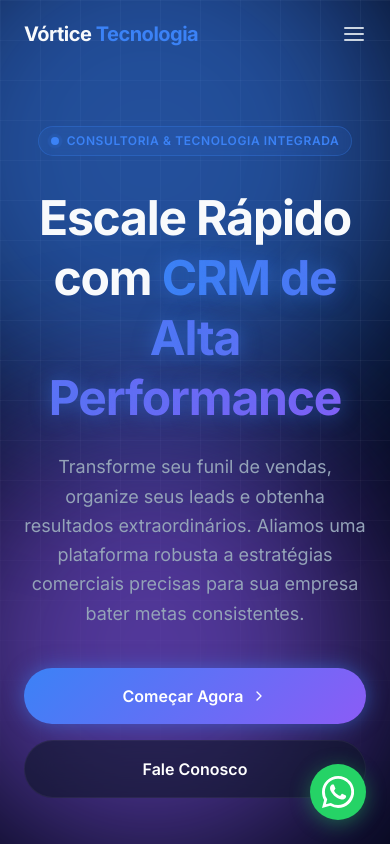
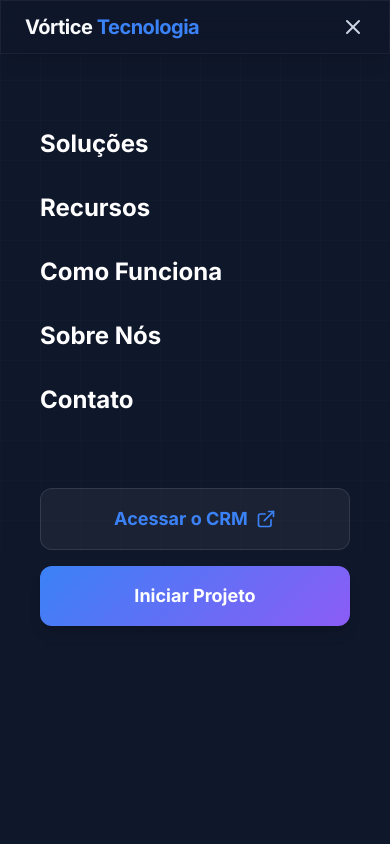
Before and after one commit to gustavoadonaicardoso/gustavoadonai, a React (Vite) app: page / in a window 390 px wide. Both pictures are taken after a click on the button 354 px from the left and 34 px from the top of the page. Shown: the top 844 px of the page. Built offline with nearby package versions, Linux system fonts and the light colour scheme.

Commit message:
feat: implement mobile navigation menu

```diff
--- a/src/App.tsx
+++ b/src/App.tsx
@@ -18,7 +18,9 @@ const ShieldIcon = ({ className }: { className?: string }) => (
 const MenuIcon = ({ className }: { className?: string }) => (
   <svg className={className} xmlns="http://www.w3.org/2000/svg" width="24" height="24" viewBox="0 0 24 24" fill="none" stroke="currentColor" strokeWidth="2" strokeLinecap="round" strokeLinejoin="round"><line x1="3" y1="12" x2="21" y2="12"></line><line x1="3" y1="6" x2="21" y2="6"></line><line x1="3" y1="18" x2="21" y2="18"></line></svg>
 );
-
+const XIcon = ({ className }: { className?: string }) => (
+  <svg className={className} xmlns="http://www.w3.org/2000/svg" width="24" height="24" viewBox="0 0 24 24" fill="none" stroke="currentColor" strokeWidth="2" strokeLinecap="round" strokeLinejoin="round"><line x1="18" y1="6" x2="6" y2="18"></line><line x1="6" y1="6" x2="18" y2="18"></line></svg>
+);
 const ExternalLinkIcon = ({ className }: { className?: string }) => (
   <svg className={className} xmlns="http://www.w3.org/2000/svg" width="24" height="24" viewBox="0 0 24 24" fill="none" stroke="currentColor" strokeWidth="2" strokeLinecap="round" strokeLinejoin="round"><path d="M18 13v6a2 2 0 0 1-2 2H5a2 2 0 0 1-2-2V8a2 2 0 0 1 2-2h6"></path><polyline points="15 3 21 3 21 9"></polyline><line x1="10" y1="14" x2="21" y2="3"></line></svg>
 );
@@ -39,6 +41,7 @@ const WhatsAppIcon = ({ className }: { className?: string }) => (
 
 const Navbar = ({ navigate, currentPath }: { navigate: (path: string) => void, currentPath: string }) => {
   const [scrolled, setScrolled] = useState(false);
+  const [isMenuOpen, setIsMenuOpen] = useState(false);
 
   useEffect(() => {
     const handleScroll = () => setScrolled(window.scrollY > 20);
@@ -46,7 +49,16 @@ const Navbar = ({ navigate, currentPath }: { navigate: (path: string) => void, c
     return () => window.removeEventListener('scroll', handleScroll);
   }, []);
 
+  useEffect(() => {
+    if (isMenuOpen) {
+      document.body.style.overflow = 'hidden';
+    } else {
+      document.body.style.overflow = 'unset';
+    }
+  }, [isMenuOpen]);
+
   const navLinkClick = (e: React.MouseEvent<HTMLAnchorElement>, hash: string) => {
+    setIsMenuOpen(false);
     if (currentPath !== '/') {
       e.preventDefault();
       navigate('/');
@@ -57,29 +69,36 @@ const Navbar = ({ navigate, currentPath }: { navigate: (path: string) => void, c
     }
   };
 
+  const handleMobileNavigate = (path: string) => {
+    setIsMenuOpen(false);
+    navigate(path);
+  };
+
   return (
-    <nav className={`fixed w-full z-50 transition-all duration-300 ${scrolled ? 'glass-panel py-3' : 'bg-transparent py-5'}`}>
+    <>
+      <nav className={`fixed w-full z-[100] transition-all duration-300 ${scrolled || isMenuOpen ? 'glass-panel py-3 shadow-lg' : 'bg-transparent py-5'}`}>
         <div className="container mx-auto px-6 lg:px-12 flex justify-between items-center">
           <div
             className="flex items-center gap-2 cursor-pointer group"
-          onClick={() => { navigate('/'); window.scrollTo(0,0); }}
+            onClick={() => { handleMobileNavigate('/'); window.scrollTo(0,0); }}
           >
             <span className="text-xl font-bold tracking-tight">Vórtice<span className="text-primary"> Tecnologia</span></span>
           </div>
 
+          {/* Desktop Menu */}
           <div className="hidden md:flex items-center gap-6 lg:gap-8 text-sm font-medium text-slate-300">
             <a href="#solucoes" onClick={(e) => navLinkClick(e, '#solucoes')} className="hover:text-white transition-colors">Soluções</a>
             <a href="#features" onClick={(e) => navLinkClick(e, '#features')} className="hover:text-white transition-colors">Recursos</a>
             <a
               href="/como-funciona"
-            onClick={(e) => { e.preventDefault(); navigate('/como-funciona'); }}
+              onClick={(e) => { e.preventDefault(); handleMobileNavigate('/como-funciona'); }}
               className={`transition-colors ${currentPath === '/como-funciona' ? 'text-primary font-bold' : 'hover:text-white'}`}
             >
               Como Funciona
             </a>
             <a
               href="/sobre-nos"
-            onClick={(e) => { e.preventDefault(); navigate('/sobre-nos'); }}
+              onClick={(e) => { e.preventDefault(); handleMobileNavigate('/sobre-nos'); }}
               className={`transition-colors ${currentPath === '/sobre-nos' ? 'text-primary font-bold' : 'hover:text-white'}`}
             >
               Sobre Nós
@@ -102,11 +121,59 @@ const Navbar = ({ navigate, currentPath }: { navigate: (path: string) => void, c
             </a>
           </div>
 
-        <button className="md:hidden text-slate-300 hover:text-white">
-          <MenuIcon />
+          {/* Mobile Toggle */}
+          <button
+            className="md:hidden text-slate-300 hover:text-white z-[110]"
+            onClick={() => setIsMenuOpen(!isMenuOpen)}
+          >
+            {isMenuOpen ? <XIcon /> : <MenuIcon />}
           </button>
         </div>
       </nav>
+
+      {/* Mobile Menu Overlay */}
+      <div className={`fixed inset-0 z-[90] bg-dark flex flex-col pt-32 px-10 transition-all duration-500 ease-in-out md:hidden ${isMenuOpen ? 'translate-x-0 opacity-100' : 'translate-x-full opacity-0'}`}>
+        <div className="absolute inset-0 bg-grid -z-10 opacity-30"></div>
+        <div className="flex flex-col gap-8 text-2xl font-bold text-white">
+          <a href="#solucoes" onClick={(e) => navLinkClick(e, '#solucoes')} className="hover:text-primary transition-colors">Soluções</a>
+          <a href="#features" onClick={(e) => navLinkClick(e, '#features')} className="hover:text-primary transition-colors">Recursos</a>
+          <a
+            href="/como-funciona"
+            onClick={(e) => { e.preventDefault(); handleMobileNavigate('/como-funciona'); }}
+            className={currentPath === '/como-funciona' ? 'text-primary' : ''}
+          >
+            Como Funciona
+          </a>
+          <a
+            href="/sobre-nos"
+            onClick={(e) => { e.preventDefault(); handleMobileNavigate('/sobre-nos'); }}
+            className={currentPath === '/sobre-nos' ? 'text-primary' : ''}
+          >
+            Sobre Nós
+          </a>
+          <a href="#contato" onClick={(e) => navLinkClick(e, '#contato')} className="hover:text-primary transition-colors">Contato</a>
+
+          <div className="mt-10 flex flex-col gap-4">
+            <a
+              href="https://app.vorticetecnologia.com.br"
+              target="_blank"
+              rel="noopener noreferrer"
+              className="py-4 rounded-xl bg-white/5 border border-white/10 text-center text-primary text-lg flex items-center justify-center gap-2"
+            >
+              Acessar o CRM
+              <ExternalLinkIcon className="w-5 h-5" />
+            </a>
+            <a
+              href="#contato"
+              onClick={(e) => navLinkClick(e, '#contato')}
+              className="py-4 rounded-xl bg-gradient-tech text-white text-center text-lg shadow-lg"
+            >
+              Iniciar Projeto
+            </a>
+          </div>
+        </div>
+      </div>
+    </>
   );
 };
 
```
Lines whose indentation alone changed are shown as unchanged.
